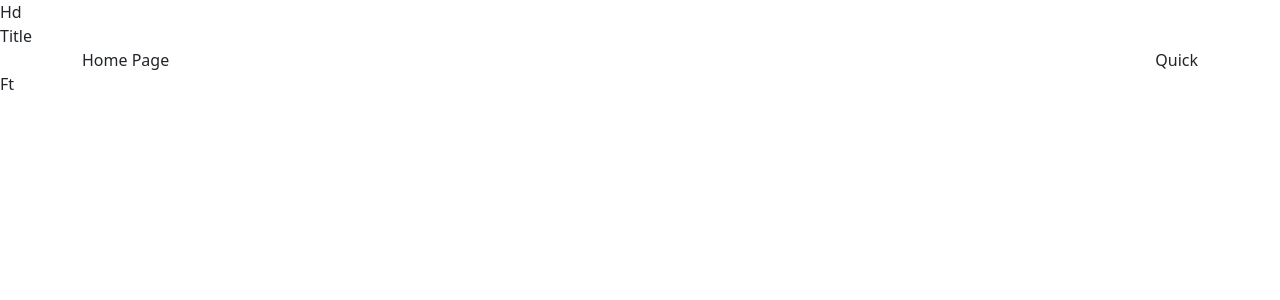
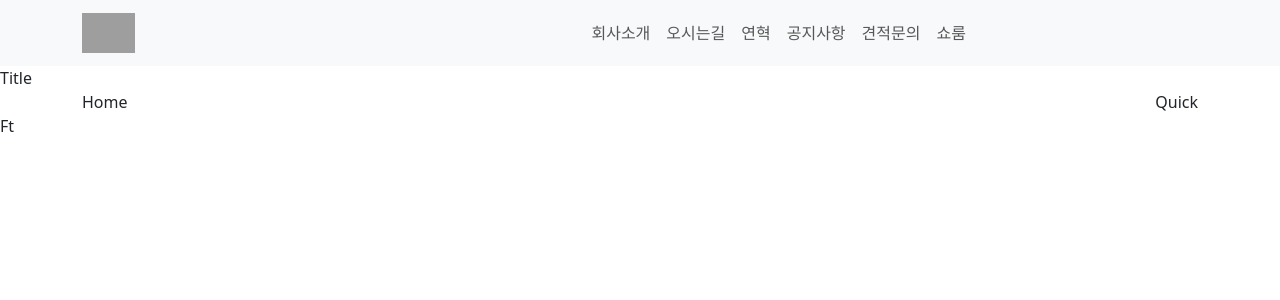
Before and after one commit to 4thdraw/cra_global_router, a React (Create React App) app: page / in a window 1280 px wide. Shown: the top 300 px of the page. Built offline with nearby package versions, Linux system fonts and the light colour scheme; grey boxes are pictures that could not be loaded.

Commit message:
글로벌 데이터 연동

```diff
--- a/src/App.js
+++ b/src/App.js
@@ -1,22 +1,27 @@
+// 모듈
 import { Route, Routes } from "react-router-dom";
+// 컨텐츠컴포넌트
 import Layout from "./layout/Layout";
+import Home from "./page/Home";
+import Content from "./page/Content";
+import Board from "./page/Board";
+import Nopage from "./page/Nopage";
 
+// 그리드시스템
 import "bootstrap/dist/css/bootstrap.min.css";
 
-
-function App() {
+function App({leng, data}) {
   return (
-    <div className="App">
-      <Layout>
+    <div className="App ">
+      <Layout data={data}>
            <Routes>
-              <Route path="/" element={<div>Home Page</div>} />
-              <Route path="/content/:id" element={<div>Home Page</div>} />
-              <Route path="/board/:id" element={<div>Home Page</div>} />
-              <Route path="*" element={<div>Home Page</div>} />
+              <Route path="/" element={<Home />} />
+              <Route path={`/${leng !== 'kr' && leng }/content/:id`} element={<Content />} />
+              <Route path={`/${leng !== 'kr' && leng }/board/:id`} element={<Board />} />
+              <Route path="*" element={<Nopage />} />
            </Routes>
       </Layout>
     </div>
   );
 }
-
 export default App;
--- /dev/null
+++ b/src/Global.js
@@ -0,0 +1,14 @@
+import React, { useState } from 'react'
+import App from './App'
+
+import sqldata from './data/db.json'
+
+export default function Global() {
+  const [leng, setLeng] = useState("kr");
+  const globaldata = sqldata[leng];
+  return (
+    <div>
+        <App data={globaldata} leng={leng}  />
+    </div>
+  )
+}
--- /dev/null
+++ b/src/data/db.json
@@ -0,0 +1,152 @@
+{
+  "kr": {
+    "about": {
+      "path": "/content/about",
+      "label": "회사소개",
+      "page": {
+        "title": "회사소개",
+        "p": "회사소개설명을 넣는다"
+      }
+    },
+    "location": {
+      "path": "/content/location",
+      "label": "오시는길",
+      "page": {
+        "title": "오시는길",
+        "p": "오시는길"
+      }
+    },
+    "history": {
+      "path": "/content/history",
+      "label": "연혁",
+      "page": {
+        "title": "연혁",
+        "p": "연혁"
+      }
+    },
+    "notice": {
+      "path": "/board/notice",
+      "label": "공지사항",
+      "page": {
+        "title": "공지사항",
+        "p": "공지사항"
+      }
+    },
+    "inquiry": {
+      "path": "/board/inquiry",
+      "label": "견적문의",
+      "page": {
+        "title": "견적문의",
+        "p": "견적문의"
+      }
+    },
+    "showroom": {
+      "path": "/board/showroom",
+      "label": "쇼룸",
+      "page": {
+        "title": "쇼룸",
+        "p": "쇼룸"
+      }
+    }
+  },
+  "en": {
+    "about": {
+      "path": "/en/content/about",
+      "label": "About Us",
+      "page": {
+        "title": "About Us",
+        "p": "Insert description about the company"
+      }
+    },
+    "location": {
+      "path": "/en/content/location",
+      "label": "Location",
+      "page": {
+        "title": "Location",
+        "p": "How to get here"
+      }
+    },
+    "history": {
+      "path": "/en/content/history",
+      "label": "History",
+      "page": {
+        "title": "History",
+        "p": "Company history"
+      }
+    },
+    "notice": {
+      "path": "/en/board/notice",
+      "label": "Notice",
+      "page": {
+        "title": "Notice",
+        "p": "Notices and announcements"
+      }
+    },
+    "inquiry": {
+      "path": "/en/board/inquiry",
+      "label": "Inquiry",
+      "page": {
+        "title": "Inquiry",
+        "p": "Quotation inquiry"
+      }
+    },
+    "showroom": {
+      "path": "/en/board/showroom",
+      "label": "Showroom",
+      "page": {
+        "title": "Showroom",
+        "p": "Our showroom"
+      }
+    }
+  },
+  "cn": {
+    "about": {
+      "path": "/cn/content/about",
+      "label": "公司介绍",
+      "page": {
+        "title": "公司介绍",
+        "p": "填写公司介绍说明"
+      }
+    },
+    "location": {
+      "path": "/cn/content/location",
+      "label": "来访路线",
+      "page": {
+        "title": "来访路线",
+        "p": "来访路线说明"
+      }
+    },
+    "history": {
+      "path": "/cn/content/history",
+      "label": "历史",
+      "page": {
+        "title": "历史",
+        "p": "公司发展历程"
+      }
+    },
+    "notice": {
+      "path": "/cn/board/notice",
+      "label": "通知事项",
+      "page": {
+        "title": "通知事项",
+        "p": "公告与通知"
+      }
+    },
+    "inquiry": {
+      "path": "/cn/board/inquiry",
+      "label": "报价咨询",
+      "page": {
+        "title": "报价咨询",
+        "p": "报价咨询内容"
+      }
+    },
+    "showroom": {
+      "path": "/cn/board/showroom",
+      "label": "展示厅",
+      "page": {
+        "title": "展示厅",
+        "p": "我们的展示厅"
+      }
+    }
+  }
+}
--- a/src/index.js
+++ b/src/index.js
@@ -1,15 +1,16 @@
 import React from 'react';
 import ReactDOM from 'react-dom/client';
 import './index.css';
-import App from './App';
+import App from './Global';
 import reportWebVitals from './reportWebVitals';
 
 import { BrowserRouter } from 'react-router-dom';
 
+
 const root = ReactDOM.createRoot(document.getElementById('root'));
 root.render(
     <BrowserRouter>
-       <App />
+       <App  />
     </BrowserRouter>
 );
 
--- a/src/layout/Hd.js
+++ b/src/layout/Hd.js
@@ -1,7 +1,34 @@
-import React from 'react'
+// Header.js
+import React from 'react';
+import { Link } from 'react-router-dom';
+import 'bootstrap/dist/css/bootstrap.min.css';
 
-export default function Hd() {
+const Header = ({data}) => {
   return (
-    <div>Hd</div>
-  )
-}
+    <nav className="navbar navbar-expand-lg navbar-light bg-light justify-content-center">
+      <div className="container">
+        {/* 로고 - 왼쪽 정렬 */}
+        <Link className="navbar-brand me-auto" to="/">
+          <img src="/logo.png" alt="로고" style={{ height: '40px' }} />
+        </Link>
+
+        {/* 메뉴 - 가운데 정렬 */}
+        <ul className="navbar-nav mx-auto mb-2 mb-lg-0">
+          {
+            Object.entries(data).map((v, i)=>{
+              return(
+                <li className="nav-item">
+                   <Link className="nav-link" to={v[1]["path"]} >{v[1]["label"]}</Link>
+
+                </li>
+              )
+            })
+          }
+
+        </ul>
+      </div>
+    </nav>
+  );
+};
+
+export default Header;
--- a/src/layout/Layout.js
+++ b/src/layout/Layout.js
@@ -4,10 +4,10 @@ import Ft from './Ft';
 import Title from './Title';
 import Quick from './Quick';
 
-export default function Layout({children}) {
+export default function Layout({children, data}) {
   return (
     <div className='wrapper'>
-        <Hd />
+        <Hd data={data} />
         <Title />
         <div className='d-flex flex-wrap align-items-start container'>
             <div className='content flex-grow-1'>
--- /dev/null
+++ b/src/page/Board.js
@@ -0,0 +1,16 @@
+import React from 'react'
+import { useParams } from 'react-router-dom';
+
+export default function Board() {
+    const { id } = useParams();
+    return (
+      <div className='px-3'>
+          <p className='text-end'>
+             home / {id}
+          </p>
+          <div className='subpage'>
+
+          </div>
+      </div>
+    )
+}
--- /dev/null
+++ b/src/page/Content.js
@@ -0,0 +1,16 @@
+import React from 'react';
+import { useParams } from 'react-router-dom';
+
+export default function Content() {
+  const { id } = useParams();
+  return (
+    <div className='px-3'>
+        <p className='text-end'>
+           home / {id}
+        </p>
+        <div className='subpage'>
+
+        </div>
+    </div>
+  )
+}
--- /dev/null
+++ b/src/page/Home.js
@@ -0,0 +1,7 @@
+import React from 'react'
+
+export default function Home() {
+  return (
+    <div>Home</div>
+  )
+}
--- /dev/null
+++ b/src/page/Nopage.js
@@ -0,0 +1,7 @@
+import React from 'react'
+
+export default function Nopage() {
+  return (
+    <div>404, 해당페이지가 없습니다. 주소창을 확인하세요</div>
+  )
+}
```
